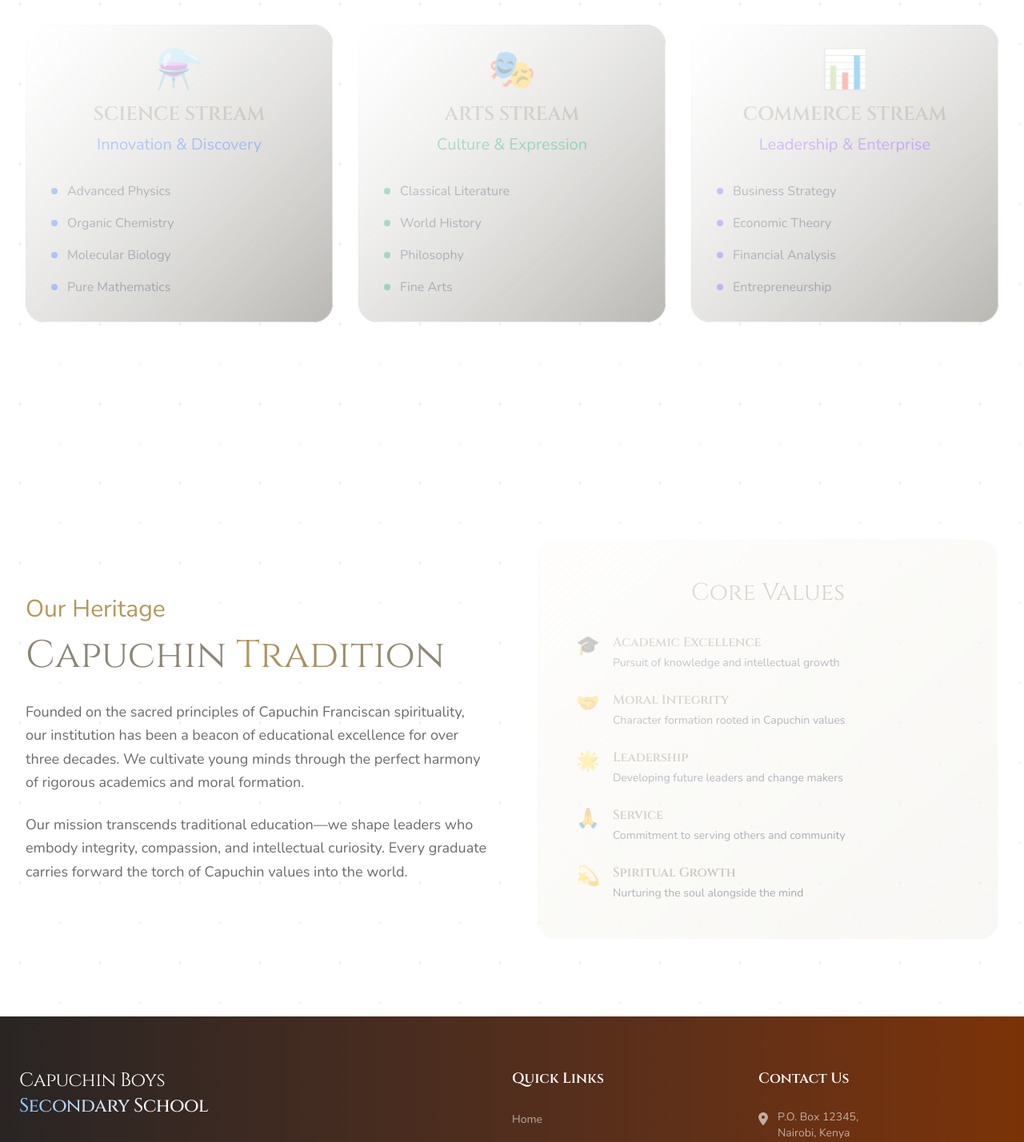
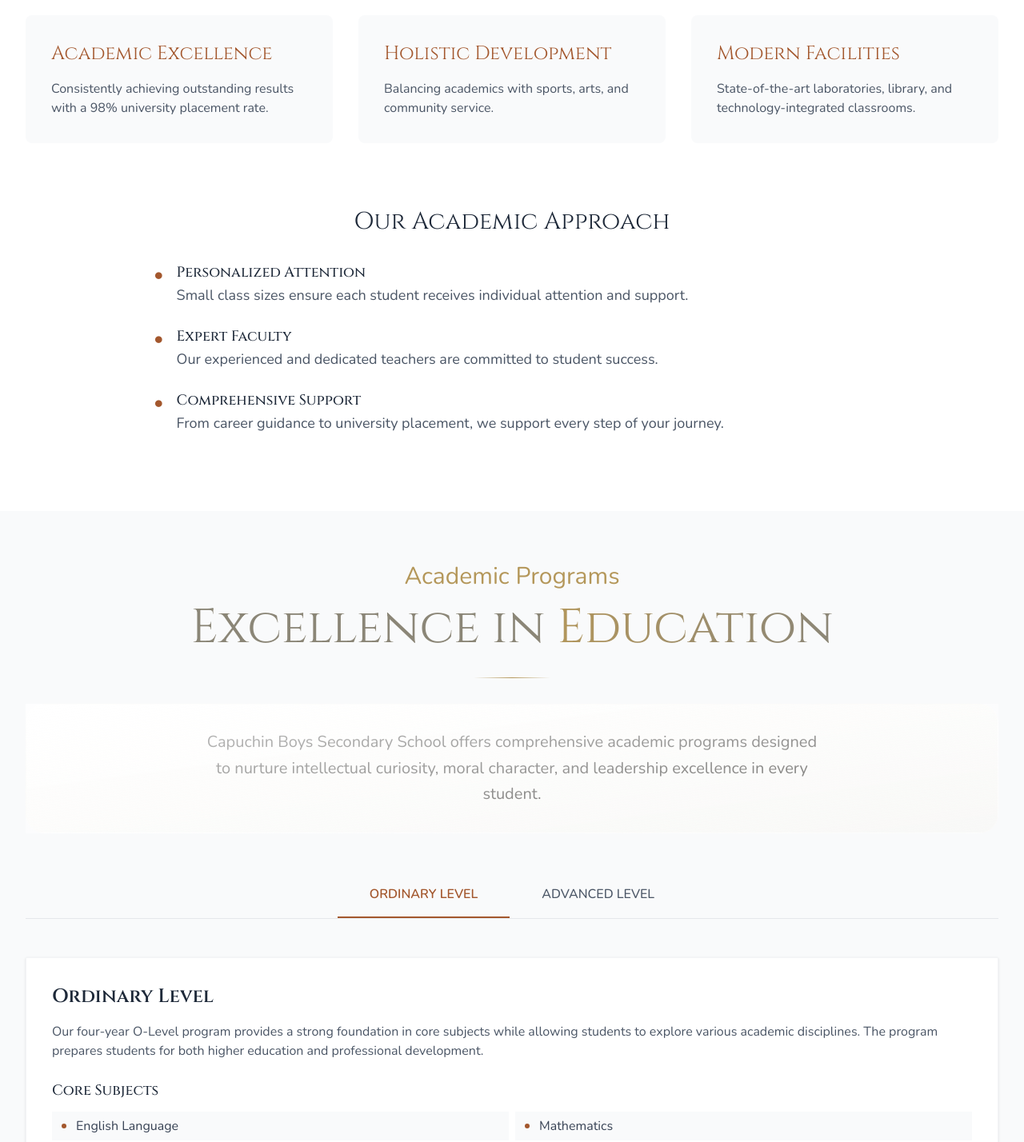
Before and after one commit to torie28/capuchinboys, a React (Vite) app: page /academics in a window 1280 px wide. Shown: the part 1220-2648 px from the top of the page at 80% size. Built offline with nearby package versions, Linux system fonts and the light colour scheme.

Commit message:
modifying the academic page

```diff
--- a/package.json
+++ b/package.json
@@ -15,6 +15,7 @@
     "@fortawesome/free-solid-svg-icons": "^6.7.2",
     "@fortawesome/react-fontawesome": "^0.2.2",
     "@tailwindcss/vite": "^4.1.10",
+    "framer-motion": "^12.18.1",
     "react": "^18.3.1",
     "react-dom": "^18.3.1",
     "react-helmet": "^6.1.0",
--- a/src/pages/academics/Academics.jsx
+++ b/src/pages/academics/Academics.jsx
@@ -1,6 +1,64 @@
-import React, { useState, useEffect } from 'react';
+import React, { useState, useEffect, useRef } from 'react';
+import { Helmet } from 'react-helmet';
+import { motion, useAnimation, useInView } from 'framer-motion';
+
+const AcademicLevel = ({ level, description, subjects, requirements }) => (
+  <div className="bg-white p-6 sm:p-8 shadow-sm border border-gray-100">
+    <h3 className="text-2xl font-semibold mb-4 text-gray-800">{level} Level</h3>
+    <p className="text-gray-600 mb-6">{description}</p>
+
+    <div className="mb-8">
+      <h4 className="font-medium text-gray-800 mb-3 text-lg">Core Subjects</h4>
+      <div className="grid grid-cols-1 sm:grid-cols-2 gap-2">
+        {subjects.core.map((subject, i) => (
+          <div key={i} className="flex items-center py-1.5 px-3 bg-gray-50">
+            <span className="w-1.5 h-1.5 bg-primary rounded-full mr-3 flex-shrink-0"></span>
+            <span className="text-gray-700">{subject}</span>
+          </div>
+        ))}
+      </div>
+    </div>
+
+    <div className="mb-8">
+      <h4 className="font-medium text-gray-800 mb-3 text-lg">Elective Subjects <span className="text-sm font-normal text-gray-500">(Choose 3-4)</span></h4>
+      <div className="grid grid-cols-2 sm:grid-cols-3 lg:grid-cols-4 gap-2">
+        {subjects.electives.map((subject, i) => (
+          <div key={i} className="flex items-center py-1.5 px-3 bg-gray-50">
+            <span className="w-1.5 h-1.5 bg-primary/70 rounded-full mr-2 flex-shrink-0"></span>
+            <span className="text-gray-700 text-sm">{subject}</span>
+          </div>
+        ))}
+      </div>
+    </div>
+
+    <div className="pt-4 border-t border-gray-100">
+      <h4 className="font-medium text-gray-800 mb-3 text-lg">Admission Requirements</h4>
+      <ul className="space-y-2">
+        {requirements.map((req, i) => (
+          <li key={i} className="flex items-start">
+            <span className="text-primary mr-2 mt-1">•</span>
+            <span className="text-gray-600">{req}</span>
+          </li>
+        ))}
+      </ul>
+    </div>
+  </div>
+);
 
 const CapuchinSchoolPage = () => {
+  const [activeLevel, setActiveLevel] = useState('ordinary');
+  const [isTransitioning, setIsTransitioning] = useState(false);
+
+  const handleLevelChange = (level) => {
+    if (level === activeLevel) return;
+    setIsTransitioning(true);
+    // Wait for fade out
+    setTimeout(() => {
+      setActiveLevel(level);
+      // Wait for state update and fade in
+      setTimeout(() => setIsTransitioning(false), 50);
+    }, 300);
+  };
   const [scrollY, setScrollY] = useState(0);
 
   useEffect(() => {
@@ -18,9 +76,12 @@
 
 
       {/* Hero Section */}
-      <section
+      <motion.section
         id="home"
         className="relative min-h-screen flex items-center justify-center overflow-hidden"
+        initial={{ opacity: 0 }}
+        animate={{ opacity: 1 }}
+        transition={{ duration: 0.8 }}
         style={{
           backgroundImage: 'linear-gradient(rgba(0, 0, 0, 0.3), rgba(0, 0, 0, 0.3)), url("/assets/images/buildings/Secondary pic.jpg")',
           backgroundSize: 'cover',
@@ -43,11 +104,11 @@
             }}
           >
             {/* Main Heading */}
-            <h1 className="font-playfair font-light mb-8 text-[clamp(3rem,8vw,7rem)] leading-[1.1] tracking-[0.02em] text-[#8B8677]">
-              WELCOME TO THE
+            <h1 className="font-playfair font-light mb-8 text-[clamp(3rem,8vw,7rem)] leading-[1.1] tracking-[0.02em] text-[#ffffff]">
+            CAPUCHIN BOYS
               <br />
-              <span className="font-normal bg-gradient-135 from-[#B4975A] via-[#8B8677] to-[#A0976A] bg-clip-text text-transparent">
-                CAPUCHIN BOYS
+              <span className="font-normal bg-gradient-135 from-[#fdfdfd] via-[#fdfdfd] to-[#fdfdfd] bg-clip-text text-transparent">
+
               </span>
             </h1>
 
@@ -58,7 +119,7 @@
 
             {/* Description */}
             <div className="max-w-4xl mx-auto mb-12">
-              <p className="text-lg md:text-xl leading-relaxed text-[#6B6B6B] font-light tracking-[0.01em]">
+              <p className="text-lg md:text-xl leading-relaxed text-[#fcf9f9] font-light tracking-[0.01em]">
                 "Excellence" barely begins to describe Capuchin Boys Secondary School's
                 commitment to academic achievement that stretches beyond expectations.
                 Our institution, rooted in Capuchin tradition, cultivates young minds where knowledge flourishes.
@@ -68,13 +129,97 @@
             </div>
           </div>
         </div>
-      </section>
+      </motion.section>
 
-      {/* Academic Excellence Section */}
-      <section id="academics" className="py-24 relative before:absolute before:inset-0 before:bg-[radial-gradient(circle_at_25px_25px,rgba(139,134,123,0.1)_2%,transparent_0%),radial-gradient(circle_at_75px_75px,rgba(160,151,136,0.08)_2%,transparent_0%)] before:bg-[length:100px_100px] before:pointer-events-none">
-        <div className="max-w-7xl mx-auto px-6 lg:px-8 relative z-10">
-          {/* Section Header */}
-          <div className="text-center mb-20">
+      {/* Academic Overview Section */}
+      <motion.section
+        id="academics"
+        className="py-24 bg-white"
+        initial={{ opacity: 0, y: 50 }}
+        whileInView={{ opacity: 1, y: 0 }}
+        viewport={{ once: true, margin: "-100px" }}
+        transition={{ duration: 0.6 }}>
+        <div className="max-w-7xl mx-auto px-6 lg:px-8">
+          <div className="text-center mb-16">
+            <div className="font-dancing text-3xl mb-4 text-[#B4975A]">Academic Excellence</div>
+            <h2 className="font-playfair text-5xl font-light mb-4 text-[#8B8677]">
+              Our Academic
+              <span className="bg-gradient-to-r from-[#B4975A] to-[#8B8677] bg-clip-text text-transparent"> Program</span>
+            </h2>
+            <div className="w-24 h-px mx-auto my-6 bg-gradient-to-r from-transparent via-[#B4975A] to-transparent"></div>
+            <p className="text-xl max-w-3xl mx-auto text-gray-600 font-light leading-relaxed">
+              At Capuchin Boys Secondary School, we offer a comprehensive academic program that combines the national
+              curriculum with our unique Capuchin values. Our educational approach emphasizes academic excellence,
+              character development, and spiritual growth.
+            </p>
+          </div>
+
+          <motion.div
+            className="grid lg:grid-cols-3 gap-8 mb-20"
+            initial="hidden"
+            whileInView="visible"
+            viewport={{ once: true, margin: "-100px" }}
+            variants={{
+              visible: {
+                opacity: 1,
+                transition: {
+                  staggerChildren: 0.2
+                }
+              },
+              hidden: { opacity: 0 }
+            }}>
+            <div className="p-8 bg-gray-50 rounded-lg hover:shadow-md transition-shadow duration-300">
+              <h3 className="text-2xl font-playfair font-light mb-4 text-primary">Academic Excellence</h3>
+              <p className="text-gray-600">Consistently achieving outstanding results with a 98% university placement rate.</p>
+            </div>
+            <div className="p-8 bg-gray-50 rounded-lg hover:shadow-md transition-shadow duration-300">
+              <h3 className="text-2xl font-playfair font-light mb-4 text-primary">Holistic Development</h3>
+              <p className="text-gray-600">Balancing academics with sports, arts, and community service.</p>
+            </div>
+            <div className="p-8 bg-gray-50 rounded-lg hover:shadow-md transition-shadow duration-300">
+              <h3 className="text-2xl font-playfair font-light mb-4 text-primary">Modern Facilities</h3>
+              <p className="text-gray-600">State-of-the-art laboratories, library, and technology-integrated classrooms.</p>
+            </div>
+          </motion.div>
+
+          <div className="max-w-4xl mx-auto">
+            <h3 className="text-3xl font-playfair font-light mb-8 text-center text-gray-800">Our Academic Approach</h3>
+            <ul className="space-y-6 text-lg">
+              <li className="flex items-start">
+                <span className="text-primary text-2xl mr-4">•</span>
+                <div>
+                  <h4 className="font-medium text-gray-800">Personalized Attention</h4>
+                  <p className="text-gray-600">Small class sizes ensure each student receives individual attention and support.</p>
+                </div>
+              </li>
+              <li className="flex items-start">
+                <span className="text-primary text-2xl mr-4">•</span>
+                <div>
+                  <h4 className="font-medium text-gray-800">Expert Faculty</h4>
+                  <p className="text-gray-600">Our experienced and dedicated teachers are committed to student success.</p>
+                </div>
+              </li>
+              <li className="flex items-start">
+                <span className="text-primary text-2xl mr-4">•</span>
+                <div>
+                  <h4 className="font-medium text-gray-800">Comprehensive Support</h4>
+                  <p className="text-gray-600">From career guidance to university placement, we support every step of your journey.</p>
+                </div>
+              </li>
+            </ul>
+          </div>
+        </div>
+      </motion.section>
+
+      {/* Academic Programs Section */}
+      <motion.section
+        className="py-16 bg-gray-50"
+        initial={{ opacity: 0, y: 50 }}
+        whileInView={{ opacity: 1, y: 0 }}
+        viewport={{ once: true, margin: "-100px" }}
+        transition={{ duration: 0.6, delay: 0.2 }}>
+        <div className="max-w-7xl mx-auto px-6 lg:px-8">
+          <div className="text-center mb-12">
             <div className="font-dancing text-3xl mb-4 text-[#B4975A]">
               Academic Programs
             </div>
@@ -83,67 +228,134 @@
               <span className="bg-gradient-to-r from-[#B4975A] to-[#8B8677] bg-clip-text text-transparent"> Education</span>
             </h2>
             <div className="w-24 h-px mx-auto mb-8 bg-gradient-to-r from-transparent via-[#B4975A] to-transparent"></div>
-            <p className="text-xl max-w-3xl mx-auto text-[#6B6B6B] font-light leading-relaxed">
-              Capuchin Boys Secondary School offers comprehensive academic programs designed to nurture intellectual curiosity,
-              moral character, and leadership excellence in every student.
-            </p>
+            <motion.div
+              key={1}
+              className="relative bg-gradient-to-br from-white/90  p-8 transition-all duration-700 transform hover:scale-105 hover:shadow-2xl group overflow-hidden before:absolute before:inset-0 before:border before:border-white/20 before:rounded-3xl before:bg-gradient-to-br before:from-white/80 before:to-[#f8f6f0]/40 before:pointer-events-none"
+              variants={{
+                visible: { opacity: 1, y: 0 },
+                hidden: { opacity: 0, y: 30 }
+              }}
+              whileHover={{ y: -10 }}
+            >
+              <p className="text-xl max-w-3xl mx-auto text-[#030303] font-light leading-relaxed">
+                Capuchin Boys Secondary School offers comprehensive academic programs designed to nurture intellectual curiosity,
+                moral character, and leadership excellence in every student.
+              </p>
+            </motion.div>
           </div>
 
-          {/* Academic Streams */}
-          <div className="grid lg:grid-cols-3 gap-8 mb-20">
-            {[
-              {
-                title: "SCIENCE STREAM",
-                subtitle: "Innovation & Discovery",
-                icon: "⚗️",
-                color: "#2563EB",
-                subjects: ["Advanced Physics", "Organic Chemistry", "Molecular Biology", "Pure Mathematics"]
-              },
-              {
-                title: "ARTS STREAM",
-                subtitle: "Culture & Expression",
-                icon: "🎭",
-                color: "#059669",
-                subjects: ["Classical Literature", "World History", "Philosophy", "Fine Arts"]
-              },
-              {
-                title: "COMMERCE STREAM",
-                subtitle: "Leadership & Enterprise",
-                icon: "📊",
-                color: "#7C3AED",
-                subjects: ["Business Strategy", "Economic Theory", "Financial Analysis", "Entrepreneurship"]
-              }
-            ].map((stream, index) => (
-              <div
-                key={index}
-                className="relative bg-gradient-to-br from-white/90 to-[#46433DFF]/60 rounded-3xl p-8 transition-all duration-700 transform hover:scale-105 hover:shadow-2xl group overflow-hidden before:absolute before:inset-0 before:border before:border-white/20 before:rounded-3xl before:bg-gradient-to-br before:from-white/80 before:to-[#f8f6f0]/40 before:pointer-events-none"
-              >
-                <div className="text-center mb-8">
-                  <div className="text-5xl mb-4">{stream.icon}</div>
-                  <h3 className="font-playfair text-2xl font-semibold mb-2 text-[#8B8677]">
-                    {stream.title}
-                  </h3>
-                  <div className="font-dancing text-xl" style={{ color: stream.color }}>
-                    {stream.subtitle}
-                  </div>
-                </div>
+          {/* Sharp Level Selector with Transition */}
+          <div className="flex justify-center mb-12 space-x-0 border-b border-gray-200">
+            <button
+              onClick={() => handleLevelChange('ordinary')}
+              className={`relative px-10 py-4 font-medium transition-all duration-300 transform border-b-2 ${
+                activeLevel === 'ordinary'
+                  ? 'text-primary border-primary font-semibold'
+                  : 'text-gray-600 border-transparent hover:bg-gray-50 hover:text-gray-800'
+              }`}
+            >
+              <span className="relative z-10">ORDINARY LEVEL</span>
+              <span className="absolute inset-0 bg-primary/5 opacity-0 group-hover:opacity-100 transition-opacity duration-300"></span>
+            </button>
+            <button
+              onClick={() => handleLevelChange('advanced')}
+              className={`relative px-10 py-4 font-medium transition-all duration-300 transform border-b-2 ${
+                activeLevel === 'advanced'
+                  ? 'text-primary border-primary font-semibold'
+                  : 'text-gray-600 border-transparent hover:bg-gray-50 hover:text-gray-800'
+              }`}
+            >
+              <span className="relative z-10">ADVANCED LEVEL</span>
+              <span className="absolute inset-0 bg-primary/5 opacity-0 group-hover:opacity-100 transition-opacity duration-300"></span>
+            </button>
+          </div>
 
-                <div className="space-y-4">
-                  {stream.subjects.map((subject, idx) => (
-                    <div key={idx} className="flex items-center space-x-3">
-                      <div className="w-2 h-2 rounded-full" style={{ backgroundColor: stream.color }}></div>
-                      <span className="text-gray-700 font-light">{subject}</span>
-                    </div>
-                  ))}
-                </div>
-              </div>
-            ))}
+          {/* Level Content with Transition */}
+          <div className={`mb-20 transition-opacity duration-300 ${isTransitioning ? 'opacity-0' : 'opacity-100'}`}>
+            <div className={`transition-transform duration-300 ${isTransitioning ? 'translate-y-4' : 'translate-y-0'}`}>
+            {activeLevel === 'ordinary' ? (
+              <AcademicLevel
+                level="Ordinary"
+                description="Our four-year O-Level program provides a strong foundation in core subjects while allowing students to explore various academic disciplines. The program prepares students for both higher education and professional development."
+                subjects={{
+                  core: [
+                    'English Language',
+                    'Mathematics',
+                    'Kiswahili',
+                    'Biology',
+                    'Chemistry',
+                    'Physics'
+                  ],
+                  electives: [
+                    'Geography',
+                    'History',
+                    'Commerce',
+                    'Computer Studies',
+                    'French',
+                    'Religious Education',
+                    'Agriculture',
+                    'Business Studies',
+                    'Art & Design',
+                    'Music',
+                    'Physical Education'
+                  ]
+                }}
+                requirements={[
+                  'Successful completion of primary education (KCPE)',
+                  'Minimum entry requirements as per Ministry of Education guidelines',
+                  'Passing the school\'s entrance examination and interview'
+                ]}
+              />
+            ) : (
+              <AcademicLevel
+                level="Advanced"
+                description="Our two-year A-Level program offers specialized study in chosen subject combinations, preparing students for university education and professional careers. Students select three or four principal subjects that align with their career aspirations."
+                subjects={{
+                  core: [
+                    'General Studies',
+                    'Entrepreneurship',
+                    'Information and Communication Technology (ICT)'
+                  ],
+                  electives: [
+                    'Mathematics',
+                    'Physics',
+                    'Chemistry',
+                    'Biology',
+                    'Geography',
+                    'History',
+                    'Economics',
+                    'Commerce',
+                    'Entrepreneurship',
+                    'Computer Science',
+                    'Literature in English',
+                    'French',
+                    'Kiswahili',
+                    'Religious Education',
+                    'Art & Design'
+                  ]
+                }}
+                requirements={[
+                  'Minimum of C+ in KCSE or equivalent',
+                  'Minimum grade requirements in specific subjects for chosen combination',
+                  'Successful completion of the school\'s A-Level admission process',
+                  'Recommendation from previous school',
+                  'Personal statement outlining academic goals'
+                ]}
+              />
+            )}
+            </div>
           </div>
         </div>
-      </section>
+      </motion.section>
 
       {/* About Section */}
-      <section id="about" className="py-24 relative before:absolute before:inset-0 before:bg-[radial-gradient(circle_at_25px_25px,rgba(139,134,123,0.1)_2%,transparent_0%),radial-gradient(circle_at_75px_75px,rgba(160,151,136,0.08)_2%,transparent_0%)] before:bg-[length:100px_100px] before:pointer-events-none">
+      <motion.section
+        id="about"
+        className="py-24 relative before:absolute before:inset-0 before:bg-[radial-gradient(circle_at_25px_25px,rgba(139,134,123,0.1)_2%,transparent_0%),radial-gradient(circle_at_75px_75px,rgba(160,151,136,0.08)_2%,transparent_0%)] before:bg-[length:100px_100px] before:pointer-events-none"
+        initial={{ opacity: 0, y: 50 }}
+        whileInView={{ opacity: 1, y: 0 }}
+        viewport={{ once: true, margin: "-100px" }}
+        transition={{ duration: 0.6, delay: 0.3 }}>
         <div className="max-w-7xl mx-auto px-6 lg:px-8 relative z-10">
           <div className="grid lg:grid-cols-2 gap-16 items-center">
             <div>
@@ -155,7 +367,7 @@
                 <span className="bg-gradient-to-r from-[#B4975A] to-[#8B8677] bg-clip-text text-transparent"> Tradition</span>
               </h2>
 
-              <div className="space-y-6 text-lg leading-relaxed text-[#6B6B6B] font-light">
+              <div className="space-y-6 text-lg leading-relaxed text-[#080808] font-light">
                 <p>
                   Founded on the sacred principles of Capuchin Franciscan spirituality, our institution has been
                   a beacon of educational excellence for over three decades. We cultivate young minds through
@@ -169,13 +381,13 @@
               </div>
             </div>
 
-            <div className="relative">
-              <div className="relative rounded-3xl p-12 bg-gradient-to-br from-[#B4975A]/10 to-[#8B8677]/5 overflow-hidden before:absolute before:inset-0 before:border before:border-white/20 before:rounded-3xl before:bg-gradient-to-br before:from-white/80 before:to-[#f8f6f0]/40 before:pointer-events-none">
-                <h3 className="font-playfair text-3xl font-light mb-8 text-center text-[#8B8677]">
-                  Core Values
+            <div className="relative my-20">
+              <div className="relative p-10 bg-white border-l-4 border-[#B4975A] shadow-lg">
+                <h3 className="font-sans text-3xl font-medium mb-10 text-left text-primary uppercase tracking-wider">
+                  Our Core Values
                 </h3>
 
-                <div className="space-y-6">
+                <div className="grid md:grid-cols-2 lg:grid-cols-3 gap-6">
                   {[
                     { icon: "🎓", title: "Academic Excellence", desc: "Pursuit of knowledge and intellectual growth" },
                     { icon: "🤝", title: "Moral Integrity", desc: "Character formation rooted in Capuchin values" },
@@ -183,15 +395,15 @@
                     { icon: "🙏", title: "Service", desc: "Commitment to serving others and community" },
                     { icon: "💫", title: "Spiritual Growth", desc: "Nurturing the soul alongside the mind" }
                   ].map((value, index) => (
-                    <div key={index} className="flex items-start space-x-4 group">
-                      <div className="text-2xl transform group-hover:scale-110 transition-transform duration-300">
+                    <div key={index} className="p-5 border border-gray-200 hover:border-[#B4975A] transition-colors duration-200">
+                      <div className="text-3xl mb-3">
                         {value.icon}
                       </div>
                       <div>
-                        <h4 className="font-semibold mb-1 text-[#8B8677]">
+                        <h4 className="font-semibold mb-2 text-gray-900 text-lg">
                           {value.title}
                         </h4>
-                        <p className="text-gray-600 font-light text-sm">
+                        <p className="text-gray-600 text-sm leading-relaxed">
                           {value.desc}
                         </p>
                       </div>
@@ -202,7 +414,7 @@
             </div>
           </div>
         </div>
-      </section>
+      </motion.section>
     </div>
   );
 };
```
Also changed, not shown: 1 other file (tests, documents, lock files or other folders).
